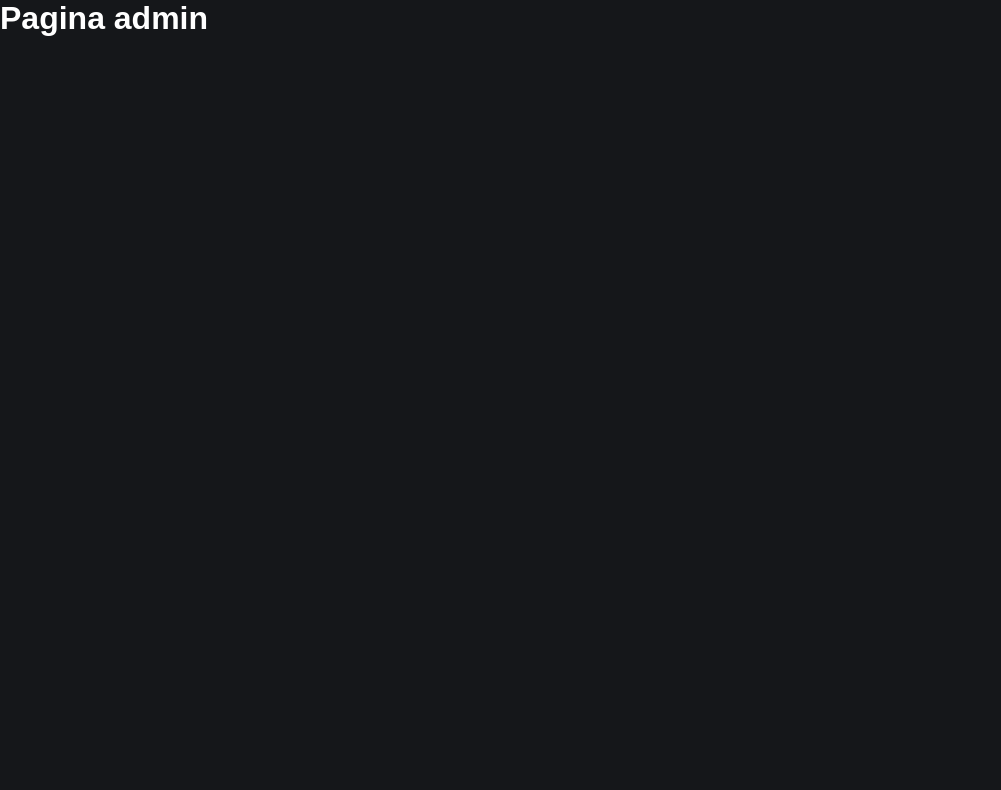
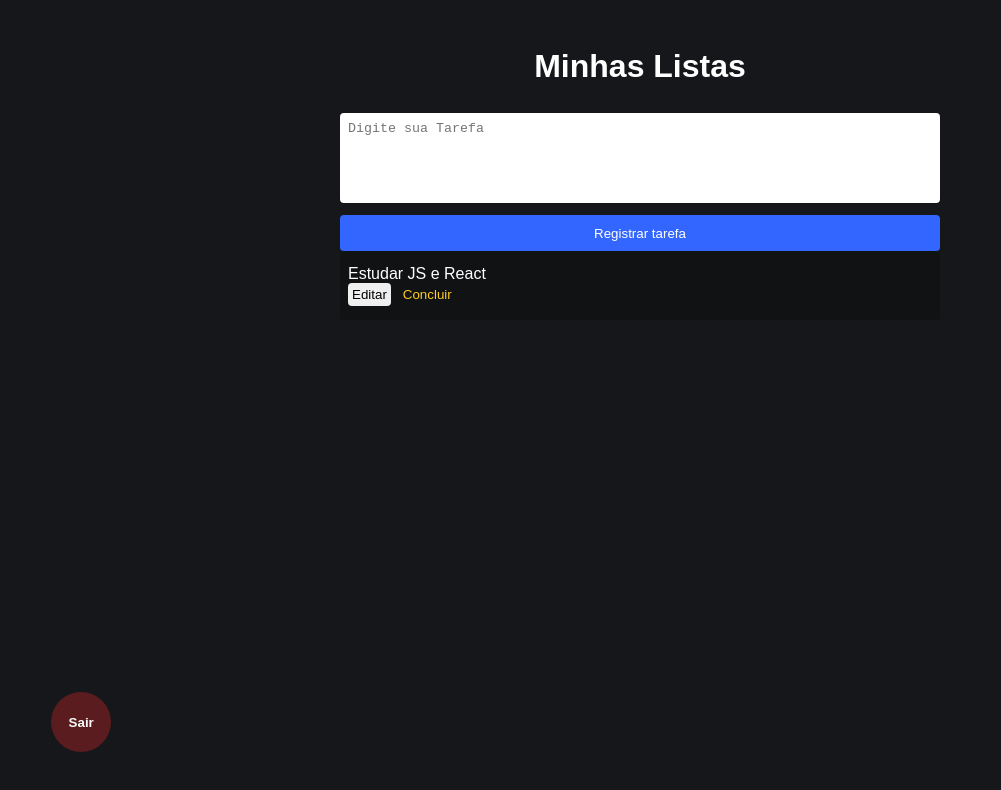
Before and after one commit to Guilhermecarvalho11/FireBaseApp, a React (Create React App) app: page /admin in a window 1280 px wide. Shown: the top 790 px of the page, without its empty margins (0-1001 px from the left). Built offline with nearby package versions, Linux system fonts and the light colour scheme; no server answers; the database is empty; sample sign-in values are in the browser's storage.

Commit message:
chamando tarefas criadas no console

```diff
--- a/package.json
+++ b/package.json
@@ -6,6 +6,7 @@
     "@testing-library/jest-dom": "^5.16.5",
     "@testing-library/react": "^13.4.0",
     "@testing-library/user-event": "^13.5.0",
+    "babel-preset-es2015": "^6.24.1",
     "firebase": "^9.10.0",
     "react": "^18.2.0",
     "react-dom": "^18.2.0",
@@ -19,6 +20,7 @@
     "test": "react-scripts test",
     "eject": "react-scripts eject"
   },
+
   "eslintConfig": {
     "extends": [
       "react-app",
--- a/src/pages/Admin/admin.css
+++ b/src/pages/Admin/admin.css
@@ -0,0 +1,65 @@
+.form{
+    display:flex;
+    flex-direction: column;
+    width: 90%;
+    max-width: 600px;
+}
+
+.admin-container{
+    display:flex;
+    align-items: center;
+    flex-direction: column;
+    align-items: column;
+    margin-top: 48px;
+}
+
+.admin-container h1{
+    margin-bottom:28px;
+}
+
+.btn-register{
+    margin-bottom: 28px;
+}
+
+.list{
+    width: 90%;
+    max-width: 600px;
+    display: flex;
+    flex-direction: column;
+    background-color: rgba(12,12,12,0.38);
+    border-radius: 4px;
+    margin-bottom: 12px;
+    justify-content: center;
+    padding: 14px 8px;
+}
+
+.list button{
+    margin-right: 8px;
+    border:0;
+    border-radius: 4px;
+    padding: 4px;
+}
+
+.btn-delete{
+    color: #ffcc23;
+    background-color: transparent;
+}
+
+.btn-logout{
+    position: absolute;
+    bottom: 6%;
+    left: 4%;
+    height: 60px;
+    width: 60px;
+    border-radius: 30px;
+    border: 0;
+    font-weight: bold;
+    background-color: rgba(219, 38, 42, 0.35);
+    color: #fafafa;
+    transition: all 0,5s;
+}
+
+.btn-logout:hover{
+    background-color: rgba(219,38,41,1);
+    color: #FFF;
+}
--- a/src/pages/Admin/admin.js
+++ b/src/pages/Admin/admin.js
@@ -1,9 +1,101 @@
 import React from "react";
+import { useState, useEffect} from "react";
+import './admin.css';
+
+import {auth, db} from '../../firebaseConections'
+import { signOut } from 'firebase/auth'
+import {addDoc, collection, onSnapshot, query, orderBy,where, snapshotEqual} from 'firebase/firestore';
+
 
 function Admin(){
+
+    const [tarefaInput, setTarefaInput] = useState('');
+    const [user, setUser ] = useState({});
+    const [tarefas, setTarefas] = useState('')
+
+    useEffect(() => {
+        async function loadTarefa(){
+            const  userDetail = localStorage.getItem('@detailUser')
+            setUser(JSON.parse(userDetail))
+
+            if(userDetail){
+                const data = JSON.parse(userDetail)
+
+                const tarefaRef = collection(db, "tarefas")
+                const q = query(tarefaRef, orderBy('created', 'desc'), where('userUid', "==", data.uid))
+
+                const unsub = onSnapshot(q, (snapshot) => {
+                    let lista = [];
+
+                    snapshot.forEach((doc) => {
+                        lista.push({
+                            id: doc.id,
+                            tarefa: doc.data().tarefa,
+                            userUid: doc.data().userUid
+                        })
+                    })
+
+                    console.log(lista);
+                    setTarefas(lista)
+                })
+            }
+        }
+        loadTarefa()
+    }, [])
+
+    async function handleRegister(e){
+        e.preventDefault();
+
+
+        if(tarefaInput === ''){
+          alert("Digite sua tarefa...")
+          return;
+        }
+
+
+        await addDoc(collection(db, "tarefas"), {
+          tarefa: tarefaInput,
+          created: new Date(),
+          userUid: user.uid
+        })
+        .then(() => {
+          console.log("TAREFA REGISTRADA")
+          setTarefaInput('')
+        })
+        .catch((error) => {
+          console.log("ERRO AO REGISTRAR " + error)
+        })
+
+
+      }
+
+    async function handleLogout(){
+        await signOut(auth)
+    }
+
+
     return(
-        <div>
-            <h1>Pagina admin</h1>
+        <div className='admin-container'>
+            <h1>Minhas Listas</h1>
+
+            <form className='form' onSubmit={handleRegister}>
+                <textarea
+                placeholder="Digite sua Tarefa"
+                value={tarefaInput}
+                onChange={(e) => setTarefaInput(e.target.value)} />
+
+            <button type="btn-register">Registrar tarefa</button>
+
+            </form>
+            <article className='list'>
+                <p>Estudar JS e React</p>
+                <div>
+                    <button>Editar</button>
+                    <button className='btn-delete'>Concluir</button>
+                </div>
+            </article>
+
+            <button className='btn-logout' onClick={handleLogout}>Sair</button>
         </div>
     )
 }
--- a/src/pages/Home/home.css
+++ b/src/pages/Home/home.css
@@ -41,6 +41,7 @@
     height: 90px;
     resize: none;
     border-radius: 4px;
+    padding: 8px;
 }
 
 .button-link{
```
Also changed, not shown: 1 other file (tests, documents, lock files or other folders).
